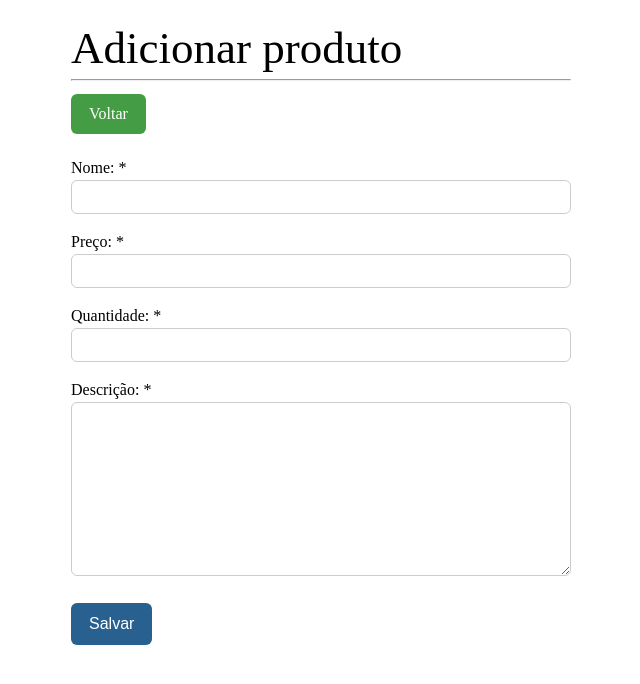
After one commit to mauricio-jc/curso-loja, a PHP site: page /inserir_produto_front.php in a window 1280 px wide. The commit adds this page. Shown: the top 684 px of the page, without its empty margins (319-959 px from the left). Run offline with PHP 8.4, Linux system fonts and the light colour scheme.

Commit message:
Feito inserção de produto.

```diff
--- a/css/style.css
+++ b/css/style.css
@@ -28,6 +28,18 @@ h6 {
 	padding-top: 2%;
 }
 
+.container-md {
+	max-width: 750px;
+	margin: 0 auto;
+	padding-top: 2%;
+}
+
+.container-sm {
+	max-width: 500px;
+	margin: 0 auto;
+	padding-top: 2%;
+}
+
 .container-login {
 	max-width: 450px;
 	margin: 0 auto;
@@ -36,7 +48,7 @@ h6 {
 
 .form-group {
 	display: block;
-	margin-bottom: 20px;
+	margin-bottom: 15px;
 	line-height: 25px;
 }
 
@@ -50,6 +62,15 @@ h6 {
 	border-radius: 6px;
 	border: 1px solid #ccc;
 	padding: 6px 12px;
+	font-size: 14px;
+	box-sizing: border-box;
+}
+
+.form-group .form-textarea {
+	width: 100%;
+	border-radius: 6px;
+	border: 1px solid #ccc;
+	padding: 6px;
 	font-size: 14px;
 	box-sizing: border-box;
 }
--- /dev/null
+++ b/inserir_produto_front.php
@@ -0,0 +1,37 @@
+<?php include 'estrutura/header_front.php'; ?>
+
+	<div class="container-sm">
+		<h1>Adicionar produto</h1>
+		<hr>
+
+		<a href="listagem_front.php" class="btn btn-success">Voltar</a>
+
+		<br><br>
+
+		<form action="inserir_produto_back.php" method="post">
+			<div class="form-group">
+				<label>Nome: *</label>
+				<input type="text" name="nome" class="form-control" required>
+			</div>
+
+			<div class="form-group">
+				<label>Preço: *</label>
+				<input type="text" name="preco" class="form-control" required>
+			</div>
+
+			<div class="form-group">
+				<label>Quantidade: *</label>
+				<input type="number" name="quantidade" class="form-control" required>
+			</div>
+
+			<div class="form-group">
+				<label>Descrição: *</label>
+				<textarea name="descricao" class="form-textarea" rows="10" cols="30" required></textarea>
+			</div>
+
+			<div class="form-group">
+				<button type="submit" class="btn btn-primary">Salvar</button>
+			</div>
+		</form>
+	</div>
+<?php include 'estrutura/footer_front.php'; ?>
--- a/listagem_front.php
+++ b/listagem_front.php
@@ -7,7 +7,7 @@
 		<h1>Bem-vindo!</h1>
 		<hr>
 
-		<a href="#" class="btn btn-success">Adicionar</a>
+		<a href="inserir_produto_front.php" class="btn btn-success">Adicionar</a>
 
 		<table>
 			<thead>
```
Also changed, not shown: inserir_produto_back.php (added, +24 -0 lines).
